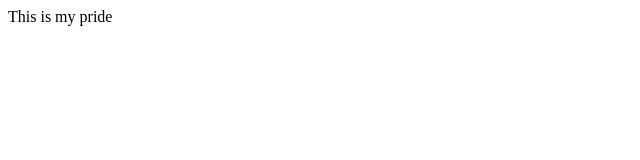
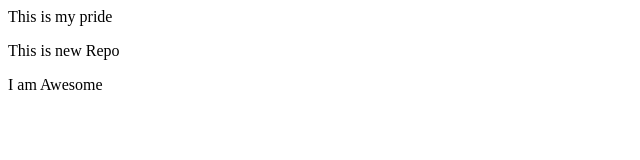
Before and after one commit to OmRatnaparkhe/LocalRepo, a plain HTML site: page index.html in a window 1280 px wide. Shown: the whole page, without its empty margins (0-640 px from the left). Drawn offline with Linux system fonts and the light colour scheme.

Commit message:
Add new feature

```diff
--- a/index.html
+++ b/index.html
@@ -1 +1,3 @@
 <p> This is my pride</p>
+<p>This is new Repo</p>
+<p>I am Awesome</p>
```
